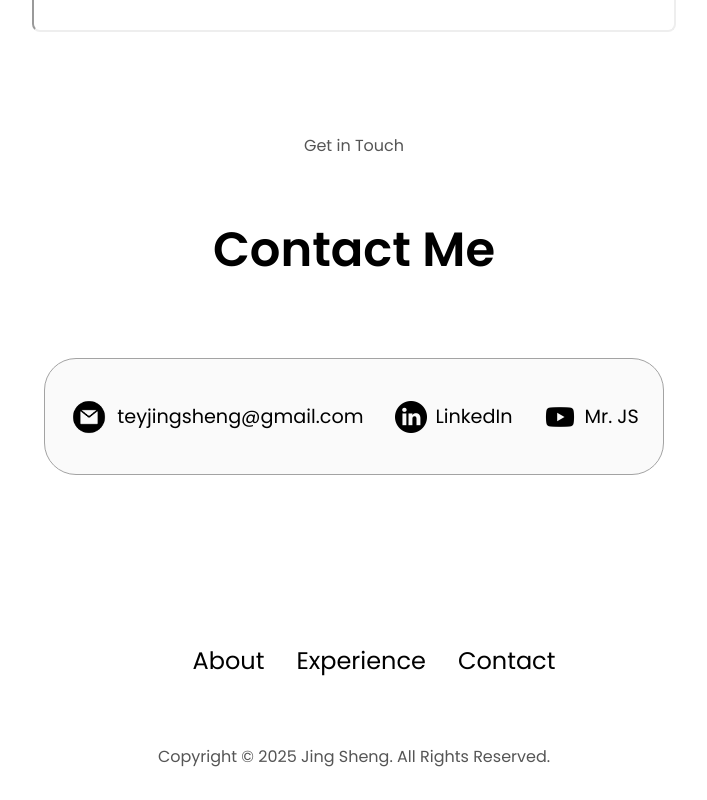
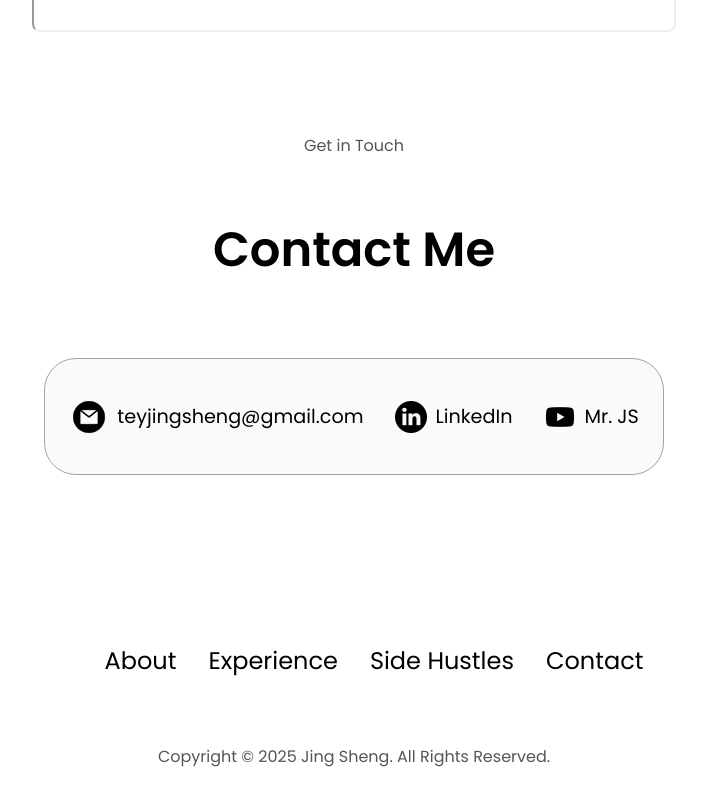
Before and after one commit to jingshenggg/my-portfolio, a React (Create React App) app: page / in a window 1280 px wide. Shown: the part 3989-4789 px from the top of the page, without its empty margins (286-993 px from the left). Built offline with nearby package versions, Linux system fonts and the light colour scheme; grey boxes are pictures that could not be loaded.

Commit message:
add side hustle into footer

```diff
--- a/src/components/Footer.js
+++ b/src/components/Footer.js
@@ -9,6 +9,7 @@ function Footer() {
           <ul className="nav-links">
             <li><a href="#about">About</a></li>
             <li><a href="#experience">Experience</a></li>
+            <li><a href="#sidehustles">Side Hustles</a></li>
             <li><a href="#contact">Contact</a></li>
           </ul>
         </div>
```
